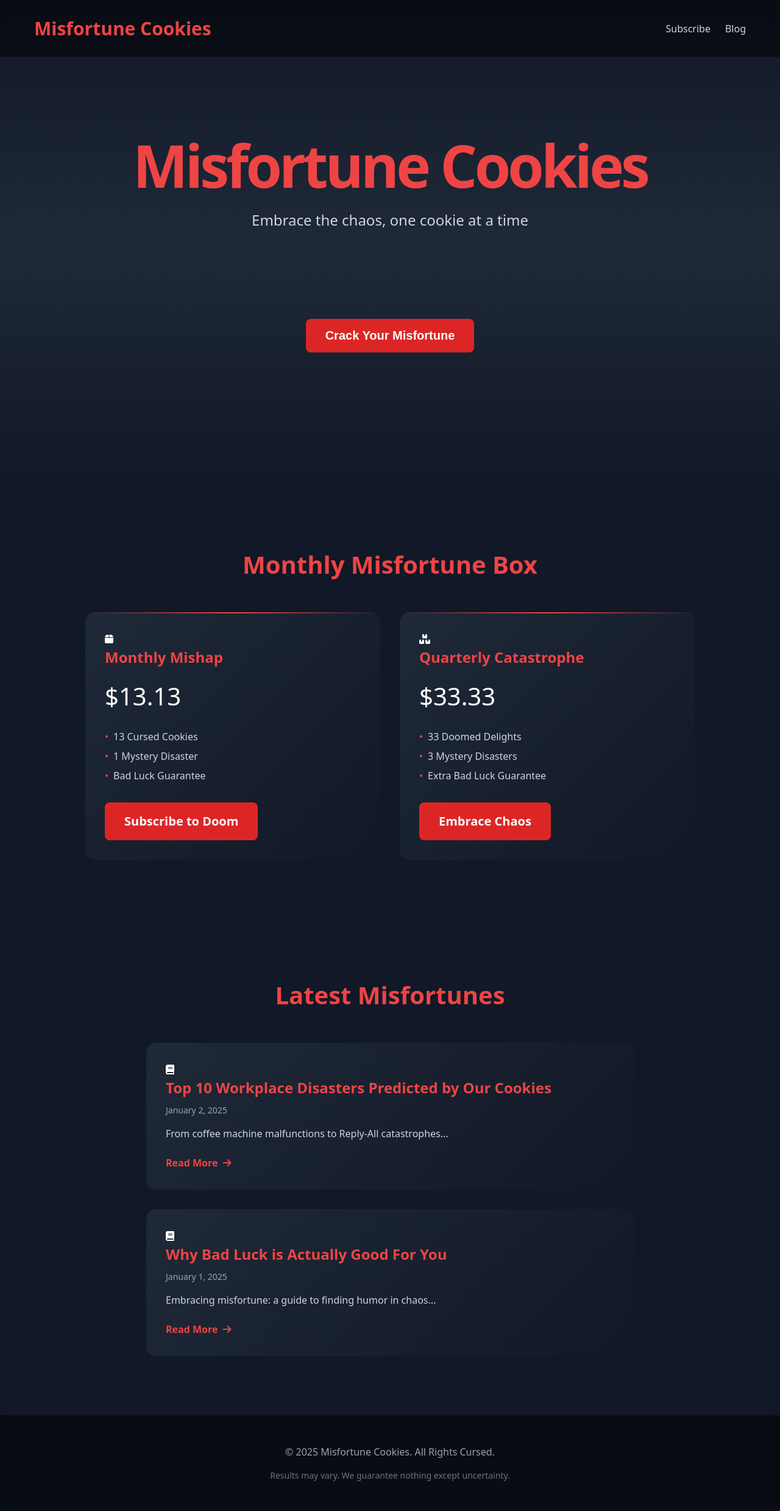
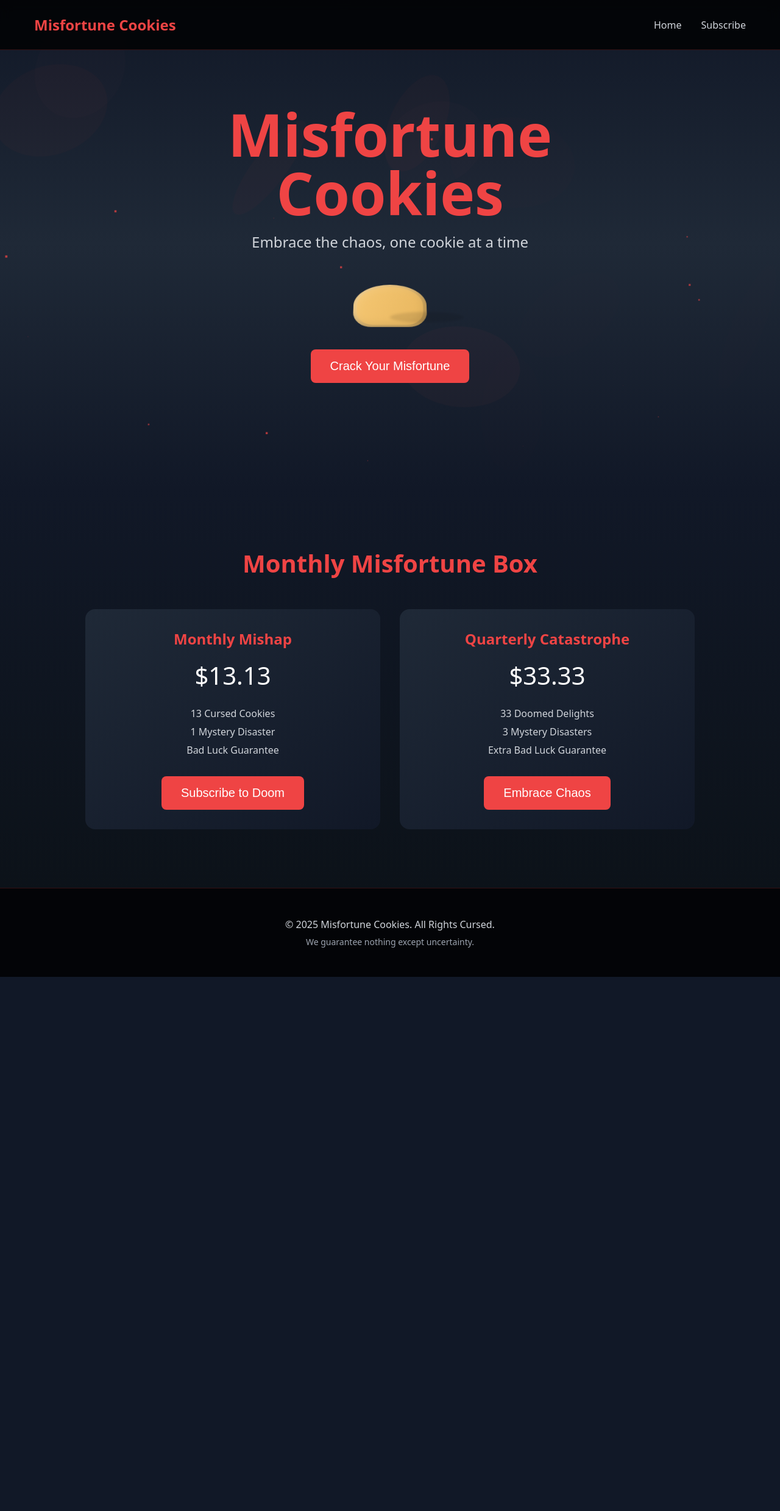
Before and after one commit to anthonyproctor/misfortune-cookies, a plain HTML site: page index.html in a window 1280 px wide. Shown: the whole page at 61% size. After the commit the page ends 1602 px from the top, so only its background shows below. Drawn offline with Linux system fonts and the light colour scheme.

Commit message:
Update index.html

```diff
--- a/index.html
+++ b/index.html
@@ -4,7 +4,6 @@
     <meta charset="UTF-8">
     <meta name="viewport" content="width=device-width, initial-scale=1.0">
     <title>Misfortune Cookies</title>
-    <link rel="stylesheet" href="https://cdnjs.cloudflare.com/ajax/libs/font-awesome/6.0.0/css/all.min.css">
     <style>
         * {
             margin: 0;
@@ -13,20 +12,23 @@
         }
 
         body {
+            margin: 0;
             font-family: system-ui, -apple-system, sans-serif;
             background: #111827;
             color: white;
-            line-height: 1.5;
+            min-height: 100vh;
         }
 
         .nav {
             position: fixed;
-            width: 100%;
+            top: 0;
+            left: 0;
+            right: 0;
             z-index: 50;
-            background: rgba(0, 0, 0, 0.5);
+            background: rgba(0, 0, 0, 0.8);
             backdrop-filter: blur(8px);
             padding: 1.5rem;
-            border-bottom: 1px solid rgba(185, 28, 28, 0.2);
+            border-bottom: 1px solid rgba(239, 68, 68, 0.2);
         }
 
         .container {
@@ -42,14 +44,15 @@
         }
 
         .nav-title {
-            font-size: 1.875rem;
+            font-size: 1.5rem;
+            color: #ef4444;
             font-weight: bold;
-            color: #ef4444;
+            margin: 0;
         }
 
         .nav-links {
             display: flex;
-            gap: 1.5rem;
+            gap: 2rem;
         }
 
         .nav-link {
@@ -63,19 +66,21 @@
         }
 
         .hero {
-            position: relative;
             min-height: 100vh;
             display: flex;
             align-items: center;
             justify-content: center;
+            background: linear-gradient(to bottom, #111827, #1f2937, #111827);
+            padding: 20px;
+            position: relative;
             overflow: hidden;
-            background: linear-gradient(to bottom, #111827, #1f2937, #111827);
         }
 
         .floating-orb {
             position: absolute;
             border-radius: 50%;
             background: rgba(239, 68, 68, 0.1);
+            pointer-events: none;
         }
 
         .spark {
@@ -83,86 +88,125 @@
             width: 4px;
             height: 4px;
             background: #ef4444;
+            pointer-events: none;
         }
 
         .hero-content {
+            text-align: center;
+            max-width: 600px;
             position: relative;
-            z-index: 10;
-            text-align: center;
-            padding: 0 1rem;
-            max-width: 56rem;
-            margin: 0 auto;
+            z-index: 1;
         }
 
-        .hero-title {
-            font-size: clamp(3rem, 10vw, 6rem);
-            font-weight: bold;
-            color: #ef4444;
-            margin-bottom: 1.5rem;
-            line-height: 1;
-            letter-spacing: -0.05em;
+        .cookie-container {
+            position: relative;
+            width: 120px;
+            height: 80px;
+            margin: 0 auto 2rem;
+            cursor: pointer;
+            perspective: 1000px;
         }
 
-        .hero-subtitle {
-            font-size: clamp(1.25rem, 4vw, 1.5rem);
+        .cookie {
+            position: absolute;
+            width: 100%;
+            height: 100%;
+            background: linear-gradient(45deg, #f7c975, #e6b45c);
+            border-radius: 60% 60% 30% 30% / 60% 60% 40% 40%;
+            box-shadow:
+                inset -5px -5px 15px rgba(0,0,0,0.3),
+                inset 5px 5px 15px rgba(255,255,255,0.3);
+            transform: rotateX(30deg);
+        }
+
+        .cookie::before {
+            content: '';
+            position: absolute;
+            width: 90%;
+            height: 90%;
+            top: 5%;
+            left: 5%;
+            background: linear-gradient(-45deg, #e6b45c, #f7c975);
+            border-radius: 60% 60% 30% 30% / 60% 60% 40% 40%;
+            opacity: 0.7;
+        }
+
+        .cookie::after {
+            content: '';
+            position: absolute;
+            width: 100%;
+            height: 20px;
+            bottom: 10%;
+            background: rgba(0,0,0,0.1);
+            border-radius: 50%;
+            filter: blur(2px);
+        }
+
+        .cookie.cracking {
+            animation: fortuneCrack 0.5s ease-in-out;
+        }
+
+        .title {
+            font-size: clamp(3rem, 10vw, 6rem);
+            color: #ef4444;
+            margin: 0 0 1rem;
+            line-height: 1;
+        }
+
+        .subtitle {
+            font-size: 1.5rem;
             color: #d1d5db;
             margin-bottom: 3rem;
         }
 
-        .fortune-display {
+        #fortune {
             background: rgba(31, 41, 55, 0.8);
             backdrop-filter: blur(8px);
             padding: 2rem;
             border-radius: 0.5rem;
             margin-bottom: 2rem;
-            transform: translateY(0);
-            transition: all 0.5s ease-out;
-            opacity: 0;
-            visibility: hidden;
+            display: none;
+            position: relative;
         }
 
-        .fortune-display.visible {
-            opacity: 1;
-            visibility: visible;
+        #fortune.visible {
+            display: block;
+            animation: fadeIn 0.5s ease-out;
         }
 
-        .fortune-text {
-            color: #f3f4f6;
+        #fortuneText {
+            font-size: 1.5rem;
             font-style: italic;
-            font-size: 1.5rem;
+            margin: 0;
         }
 
         .button {
-            background: #dc2626;
+            background: #ef4444;
             color: white;
             font-size: 1.25rem;
-            font-weight: bold;
             padding: 1rem 2rem;
             border: none;
             border-radius: 0.5rem;
             cursor: pointer;
-            transition: all 0.3s;
-            text-decoration: none;
-            display: inline-block;
+            transition: all 0.3s ease;
+            position: relative;
+            z-index: 1;
         }
 
         .button:hover {
-            background: #b91c1c;
-            transform: scale(1.05);
-        }
-
-        .button.clicking {
-            animation: pulse 1s;
+            background: #dc2626;
+            transform: translateY(-2px);
         }
 
         .section {
-            padding: 6rem 0;
+            padding: 6rem 2rem;
+            background: linear-gradient(to bottom, #111827, #0c1219);
         }
 
         .section-title {
+            text-align: center;
             font-size: 2.5rem;
             color: #ef4444;
-            text-align: center;
             margin-bottom: 3rem;
         }
 
@@ -175,26 +219,15 @@
         }
 
         .subscription-card {
-            background: linear-gradient(135deg, #1f2937, #111827);
+            background: linear-gradient(145deg, #1f2937, #111827);
             padding: 2rem;
             border-radius: 1rem;
-            transition: transform 0.3s;
-            position: relative;
-            overflow: hidden;
+            text-align: center;
+            transition: transform 0.3s ease;
         }
 
         .subscription-card:hover {
-            transform: scale(1.05);
-        }
-
-        .subscription-card::before {
-            content: '';
-            position: absolute;
-            top: 0;
-            left: 0;
-            right: 0;
-            height: 2px;
-            background: linear-gradient(90deg, transparent, #ef4444, transparent);
+            transform: translateY(-10px);
         }
 
         .card-title {
@@ -211,7 +244,8 @@
 
         .feature-list {
             list-style: none;
-            margin-bottom: 2rem;
+            padding: 0;
+            margin: 0 0 2rem 0;
         }
 
         .feature-list li {
@@ -219,84 +253,22 @@
             color: #d1d5db;
         }
 
-        .feature-list li::before {
-            content: '•';
-            color: #ef4444;
-            margin-right: 0.5rem;
+        .footer {
+            background: rgba(0, 0, 0, 0.8);
+            backdrop-filter: blur(8px);
+            padding: 3rem 0;
+            border-top: 1px solid rgba(239, 68, 68, 0.2);
+            text-align: center;
         }
 
-        .blog-grid {
-            display: grid;
-            gap: 2rem;
-            max-width: 800px;
-            margin: 0 auto;
-        }
-
-        .blog-card {
-            background: linear-gradient(135deg, #1f2937, #111827);
-            padding: 2rem;
-            border-radius: 1rem;
-            transition: transform 0.3s;
-        }
-
-        .blog-card:hover {
-            transform: scale(1.02);
-        }
-
-        .blog-title {
-            color: #ef4444;
-            font-size: 1.5rem;
+        .footer-text {
+            color: #d1d5db;
             margin-bottom: 0.5rem;
         }
 
-        .blog-date {
+        .footer-subtext {
             color: #9ca3af;
             font-size: 0.875rem;
-            margin-bottom: 1rem;
-        }
-
-        .blog-preview {
-            color: #d1d5db;
-            margin-bottom: 1.5rem;
-        }
-
-        .read-more {
-            color: #ef4444;
-            text-decoration: none;
-            font-weight: bold;
-            display: inline-flex;
-            align-items: center;
-        }
-
-        .read-more:hover {
-            color: #dc2626;
-        }
-
-        .read-more i {
-            margin-left: 0.5rem;
-        }
-
-        footer {
-            background: rgba(0, 0, 0, 0.5);
-            backdrop-filter: blur(8px);
-            padding: 3rem 0;
-            text-align: center;
-            border-top: 1px solid rgba(185, 28, 28, 0.2);
-        }
-
-        .footer-text {
-            color: #9ca3af;
-        }
-
-        .footer-subtext {
-            color: #6b7280;
-            font-size: 0.875rem;
-            margin-top: 1rem;
-        }
-
-        @keyframes pulse {
-            0%, 100% { opacity: 1; }
-            50% { opacity: 0.5; }
         }
 
         @keyframes float {
@@ -311,36 +283,51 @@
             100% { transform: translate(60px, -60px) scale(0); opacity: 0; }
         }
 
+        @keyframes fadeIn {
+            from { opacity: 0; transform: translateY(-10px); }
+            to { opacity: 1; transform: translateY(0); }
+        }
+
+        @keyframes fortuneCrack {
+            0% { transform: rotateX(30deg) rotateY(0deg); }
+            25% { transform: rotateX(40deg) rotateY(-20deg); }
+            50% { transform: rotateX(25deg) rotateY(20deg); }
+            75% { transform: rotateX(35deg) rotateY(-10deg); }
+            100% { transform: rotateX(30deg) rotateY(0deg); }
+        }
+
         @media (max-width: 768px) {
             .nav-content {
                 flex-direction: column;
                 gap: 1rem;
-            }
-
-            .section {
-                padding: 4rem 1rem;
             }
         }
     </style>
 </head>
 <body>
     <nav class="nav">
-        <div class="container nav-content">
+        <div class="container">
+            <div class="nav-content">
                 <h1 class="nav-title">Misfortune Cookies</h1>
                 <div class="nav-links">
+                    <a href="#hero" class="nav-link">Home</a>
                     <a href="#subscribe" class="nav-link">Subscribe</a>
-                <a href="#blog" class="nav-link">Blog</a>
+                </div>
             </div>
         </div>
     </nav>
 
     <div class="hero" id="hero">
         <div class="hero-content">
-            <h1 class="hero-title">Misfortune Cookies</h1>
-            <p class="hero-subtitle">Embrace the chaos, one cookie at a time</p>
+            <h1 class="title">Misfortune Cookies</h1>
+            <p class="subtitle">Embrace the chaos, one cookie at a time</p>
 
-            <div id="fortuneDisplay" class="fortune-display">
-                <p id="fortuneText" class="fortune-text"></p>
+            <div class="cookie-container">
+                <div class="cookie" id="cookie"></div>
+            </div>
+
+            <div id="fortune">
+                <p id="fortuneText"></p>
             </div>
 
             <button id="fortuneButton" class="button">
@@ -349,12 +336,11 @@
         </div>
     </div>
 
-    <section id="subscribe" class="section">
+    <section class="section">
         <div class="container">
             <h2 class="section-title">Monthly Misfortune Box</h2>
             <div class="subscription-grid">
                 <div class="subscription-card">
-                    <i class="fas fa-box text-red-500 mb-4 text-2xl"></i>
                     <h3 class="card-title">Monthly Mishap</h3>
                     <p class="price">$13.13</p>
                     <ul class="feature-list">
@@ -362,11 +348,10 @@
                         <li>1 Mystery Disaster</li>
                         <li>Bad Luck Guarantee</li>
                     </ul>
-                    <a href="#" class="button">Subscribe to Doom</a>
+                    <button class="button">Subscribe to Doom</button>
                 </div>
 
                 <div class="subscription-card">
-                    <i class="fas fa-boxes text-red-500 mb-4 text-2xl"></i>
                     <h3 class="card-title">Quarterly Catastrophe</h3>
                     <p class="price">$33.33</p>
                     <ul class="feature-list">
@@ -374,51 +359,26 @@
                         <li>3 Mystery Disasters</li>
                         <li>Extra Bad Luck Guarantee</li>
                     </ul>
-                    <a href="#" class="button">Embrace Chaos</a>
+                    <button class="button">Embrace Chaos</button>
                 </div>
             </div>
         </div>
     </section>
 
-    <section id="blog" class="section">
+    <footer class="footer">
         <div class="container">
-            <h2 class="section-title">Latest Misfortunes</h2>
-            <div class="blog-grid">
-                <div class="blog-card">
-                    <i class="fas fa-book text-red-500 mb-4"></i>
-                    <h3 class="blog-title">Top 10 Workplace Disasters Predicted by Our Cookies</h3>
-                    <p class="blog-date">January 2, 2025</p>
-                    <p class="blog-preview">From coffee machine malfunctions to Reply-All catastrophes...</p>
-                    <a href="#" class="read-more">
-                        Read More
-                        <i class="fas fa-arrow-right"></i>
-                    </a>
+            <div class="footer-content">
+                <p class="footer-text">© 2025 Misfortune Cookies. All Rights Cursed.</p>
+                <p class="footer-subtext">We guarantee nothing except uncertainty.</p>
             </div>
-
-                <div class="blog-card">
-                    <i class="fas fa-book text-red-500 mb-4"></i>
-                    <h3 class="blog-title">Why Bad Luck is Actually Good For You</h3>
-                    <p class="blog-date">January 1, 2025</p>
-                    <p class="blog-preview">Embracing misfortune: a guide to finding humor in chaos...</p>
-                    <a href="#" class="read-more">
-                        Read More
-                        <i class="fas fa-arrow-right"></i>
-                    </a>
-                </div>
-            </div>
-        </div>
-    </section>
-
-    <footer>
-        <div class="container">
-            <p class="footer-text">© 2025 Misfortune Cookies. All Rights Cursed.</p>
-            <p class="footer-subtext">Results may vary. We guarantee nothing except uncertainty.</p>
         </div>
     </footer>
 
     <script>
+        document.addEventListener('DOMContentLoaded', function() {
+            const hero = document.getElementById('hero');
+
             // Create floating orbs
-        const hero = document.getElementById('hero');
             for (let i = 0; i < 13; i++) {
                 const orb = document.createElement('div');
                 orb.className = 'floating-orb';
@@ -446,4 +406,29 @@
 
             // Fortune cookie functionality
             const misfortunes = [
-            "That thing you
+                "That thing you're procrastinating? The deadline was yesterday.",
+                "Your coffee will be exactly the wrong temperature all day.",
+                "Someone is talking about you right now. Not good things.",
+                "That embarrassing thing you did 5 years ago? Someone just remembered it.",
+                "Your next social media post will be liked by exactly the wrong person.",
+                "The warranty on your most expensive possession expires tomorrow."
+            ];
+
+            const fortuneButton = document.getElementById('fortuneButton');
+            const fortune = document.getElementById('fortune');
+            const fortuneText = document.getElementById('fortuneText');
+            const cookie = document.getElementById('cookie');
+
+            fortuneButton.addEventListener('click', function() {
+                cookie.classList.add('cracking');
+                setTimeout(() => {
+                    const randomFortune = misfortunes[Math.floor(Math.random() * misfortunes.length)];
+                    fortuneText.textContent = randomFortune;
+                    fortune.classList.add('visible');
+                    cookie.classList.remove('cracking');
+                }, 500);
+            });
+        });
+    </script>
+</body>
+</html>
```
Lines whose indentation alone changed are shown as unchanged.
